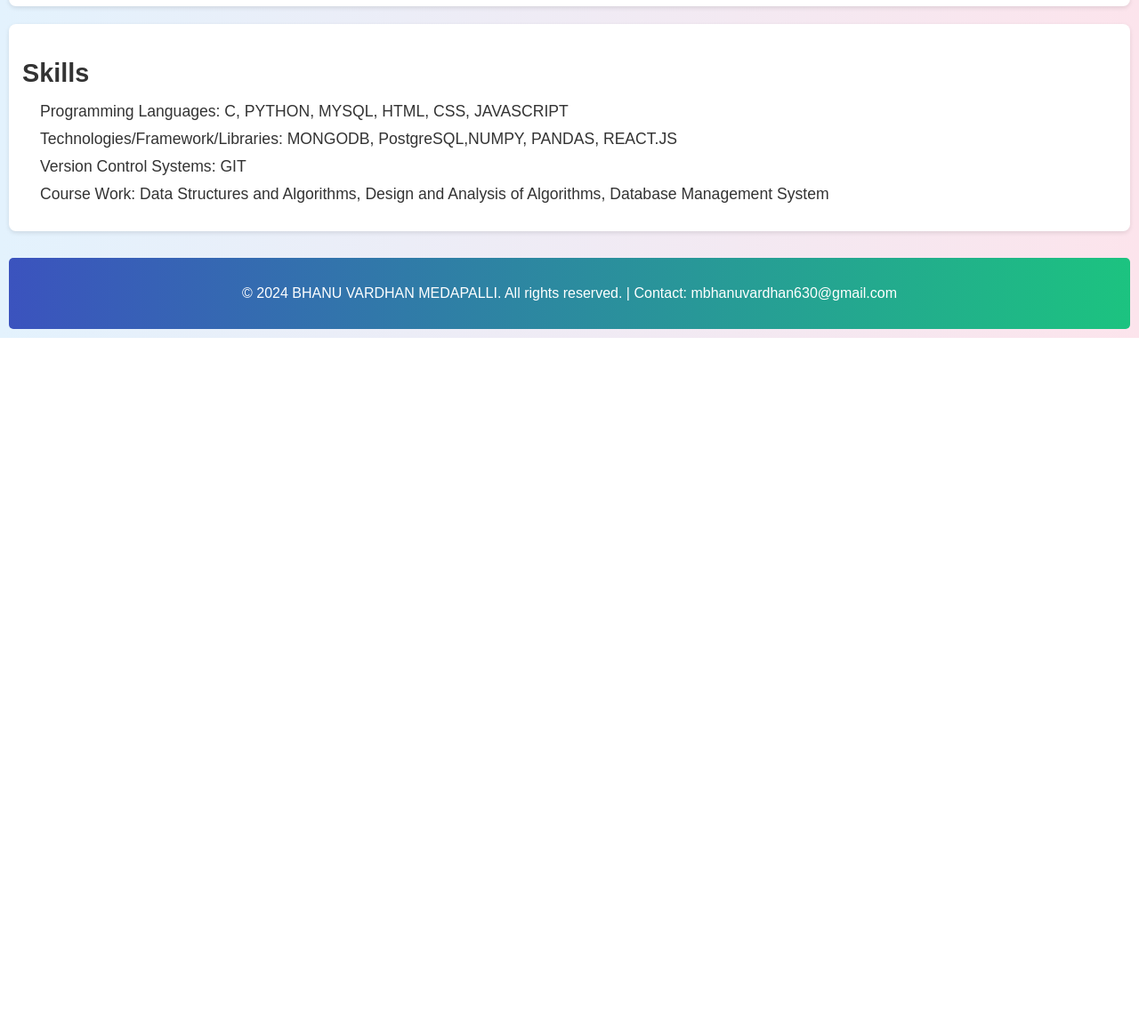
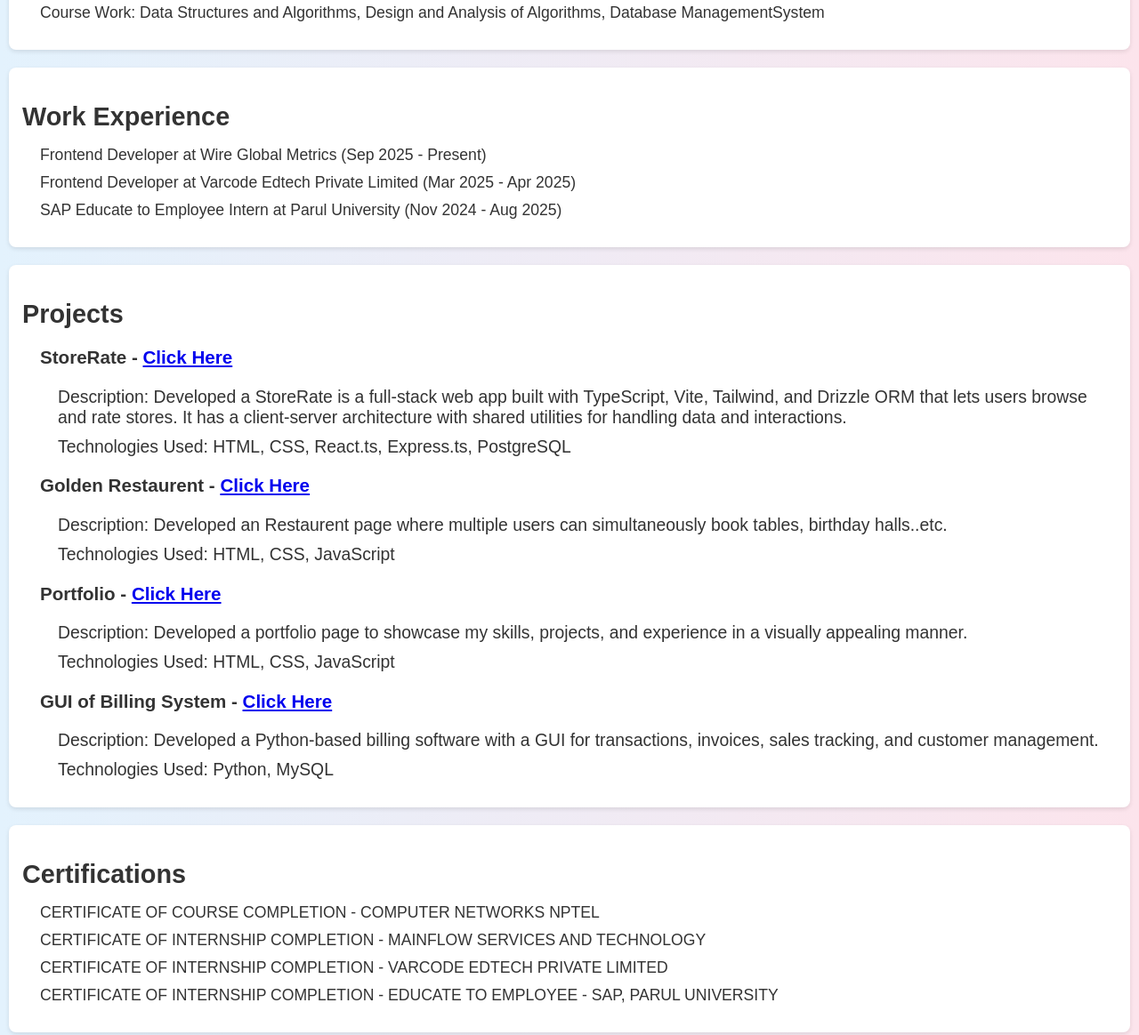
Before and after one commit to Bhanu8199/Wire-Global-Metrics-Trainee, a plain HTML site: page Day4.html in a window 1280 px wide. Shown: the part 766-1930 px from the top of the page at 89% size. Before the commit the page ends 1146 px from the top, so only its background shows below. Drawn offline with Linux system fonts and the light colour scheme.

Commit message:
some modifications

```diff
--- a/Day4.html
+++ b/Day4.html
@@ -81,19 +81,13 @@ footer {
 <body>
   <header>
         <h1>Bhanu Vardhan Medapalli</h1>
-        <p>Frontend Developer | mbhanuvardhan630@gmail.com</p>
+        <p>Frontend Developer | Python & Data Science Enthusiast | mbhanuvardhan630@gmail.com</p>
     </header>
     <section id="profile">
-        <h2>Profile</h2>
-        <p>A passionate Frontend Developer | Python & Data Science Enthusiast | Skilled in C, Python, SQL, MongoDB, React.js, HTML, CSS & JavaScript.</p>
-    </section>
-    <section id="experience">
-        <h2>Work Experience</h2>
-        <ul>
-            <li>Frontend Developer at Wire Global Metrics (Sep 2025 - Present)</li>
-            <li>Frontend Developer at Varcode Edtech Private Limited (Mar 2025 - Apr 2025)</li>
-            <li>SAP Educate to Employee Intern at Parul University (Nov 2024 - Aug 2025)</li>
-        </ul>
+        <h2>Profile Summary</h2>
+        <p>I am passionate and dedicated software developer with a strong foundation in Ms Office, C, Python, MySql, Html,
+Css, JavaScript, and React.js, driven by a continuous desire to learn, stay updated with industry trends, and tackle
+new challenges to deliver innovative and efficient software solutions.</p>
     </section>
     <section id="education">
         <h2>Education</h2>
@@ -109,8 +103,57 @@ footer {
             <li>Programming Languages: C, PYTHON, MYSQL, HTML, CSS, JAVASCRIPT</li>
             <li>Technologies/Framework/Libraries: MONGODB, PostgreSQL,NUMPY, PANDAS, REACT.JS</li>
             <li>Version Control Systems: GIT</li>
-            <li>Course Work: Data Structures and Algorithms, Design and Analysis of Algorithms, Database Management
-System</li>
+            <li>Course Work: Data Structures and Algorithms, Design and Analysis of Algorithms, Database ManagementSystem</li>
+        </ul>
+    </section>
+    <section id="experience">
+        <h2>Work Experience</h2>
+        <ul>
+            <li>Frontend Developer at Wire Global Metrics (Sep 2025 - Present)</li>
+            <li>Frontend Developer at Varcode Edtech Private Limited (Mar 2025 - Apr 2025)</li>
+            <li>SAP Educate to Employee Intern at Parul University (Nov 2024 - Aug 2025)</li>
+        </ul>
+    </section>
+    <section id="projects">
+        <h2>Projects</h2>
+        <ul>
+            <li>
+              <h3>StoreRate - <a href="https://github.com/Bhanu8199/StoreRate" target="_blank">Click Here</a></h3>
+              <ul>
+                <li>Description: Developed a StoreRate is a full-stack web app built with TypeScript, Vite, Tailwind, and Drizzle ORM that lets users browse and rate stores. It has a client-server architecture with shared utilities for handling data and interactions.</li>
+                <li>Technologies Used: HTML, CSS, React.ts, Express.ts, PostgreSQL</li>
+              </ul>
+            </li>
+            <li>
+              <h3>Golden Restaurent - <a href="https://goldenrest.vercel.app/" target="_blank">Click Here</a></h3>
+              <ul>
+                <li>Description: Developed an Restaurent page where multiple users can simultaneously book tables, birthday halls..etc.</li>
+                <li>Technologies Used: HTML, CSS, JavaScript</li>
+              </ul>
+            </li>
+            <li>
+              <h3>Portfolio - <a href="https://goldenrest.vercel.app/" target="_blank">Click Here</a></h3>
+              <ul>
+                <li>Description: Developed a portfolio page to showcase my skills, projects, and experience in a visually appealing manner.</li>
+                <li>Technologies Used: HTML, CSS, JavaScript</li>
+              </ul>
+            </li>
+            <li>
+              <h3>GUI of Billing System - <a href="https://github.com/Bhanu8199/MAIN-FLOW-SERVICES-INTERNSHIP-/blob/main/TASK6.py" target="_blank">Click Here</a></h3>
+              <ul>
+                <li>Description: Developed a Python-based billing software with a GUI for transactions, invoices, sales tracking, and customer management.</li>
+                <li>Technologies Used: Python, MySQL</li>
+              </ul>
+            </li>
+        </ul>
+    </section>
+    <section id="certifications">
+        <h2>Certifications</h2>
+        <ul>
+            <li>CERTIFICATE OF COURSE COMPLETION - COMPUTER NETWORKS NPTEL</li>
+            <li>CERTIFICATE OF INTERNSHIP COMPLETION - MAINFLOW SERVICES AND TECHNOLOGY</li>
+            <li>CERTIFICATE OF INTERNSHIP COMPLETION - VARCODE EDTECH PRIVATE LIMITED</li>
+            <li>CERTIFICATE OF INTERNSHIP COMPLETION - EDUCATE TO EMPLOYEE - SAP, PARUL UNIVERSITY</li>
         </ul>
     </section>
     <footer>
```
